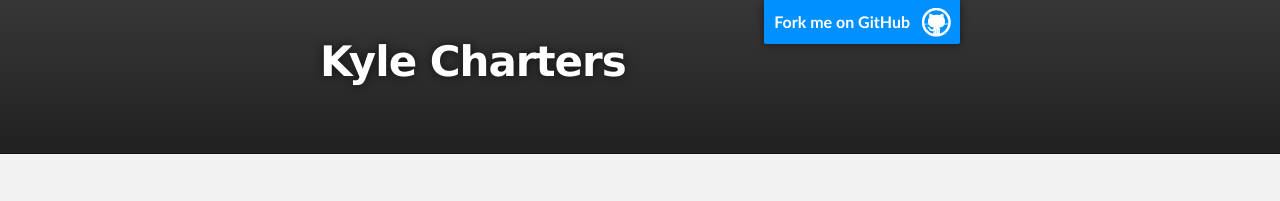
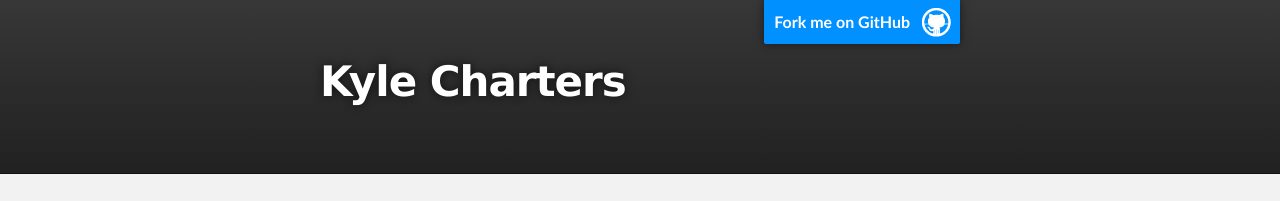
Before and after one commit to KyleCharters/kylecharters.github.io, a plain HTML site: page index.html in a window 1280 px wide. Shown: the top 201 px of the page. Drawn offline with Linux system fonts and the light colour scheme.

Commit message:
Update stylesheet.css

```diff
--- a/stylesheets/stylesheet.css
+++ b/stylesheets/stylesheet.css
@@ -296,7 +296,7 @@ Full-Width Styles
 }
 
 #header_wrap .inner {
-  padding: 30px 10px 30px 10px;
+  padding: 50px 10px 30px 10px;
 }
 
 #project_title {
```
